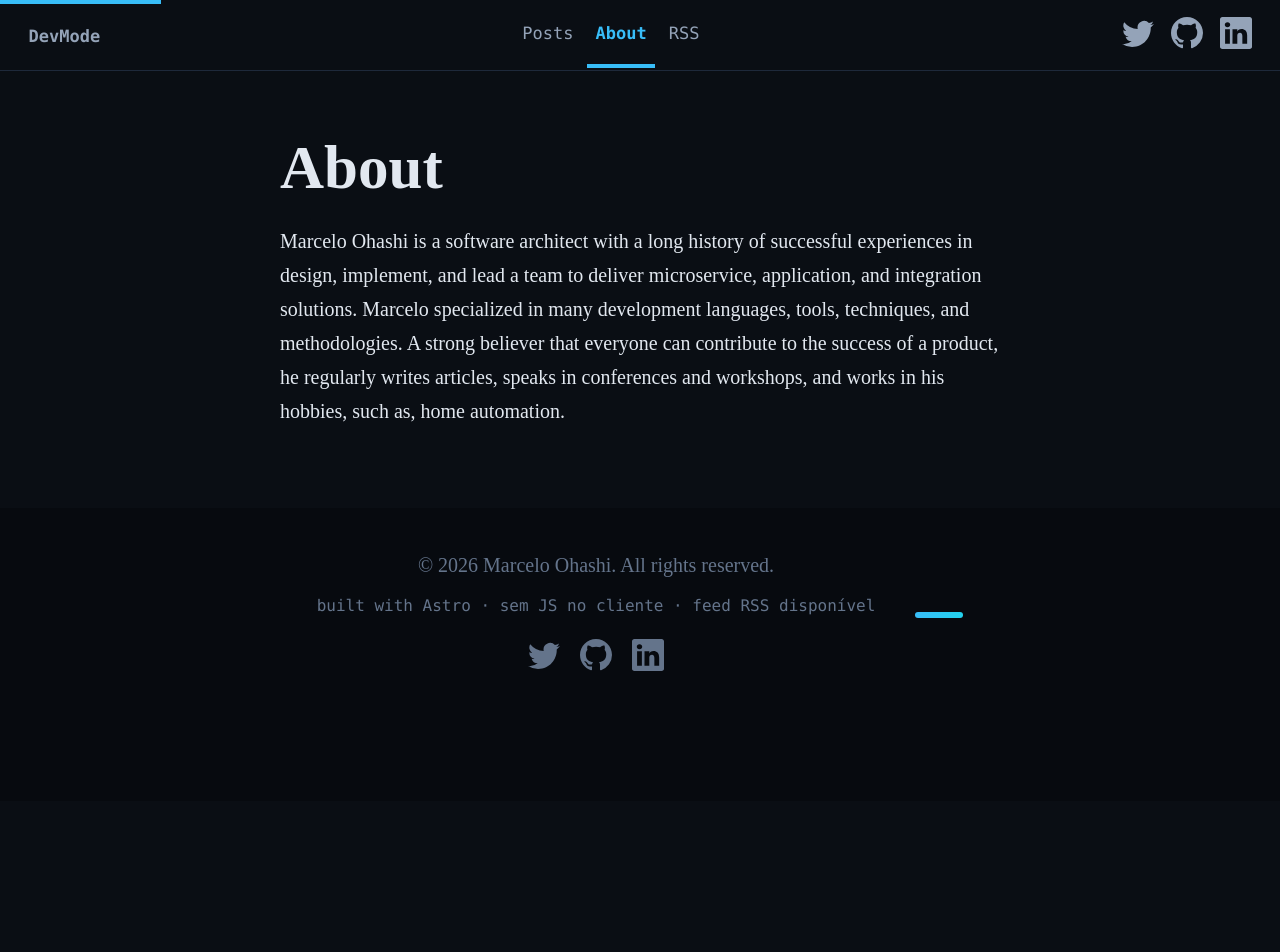
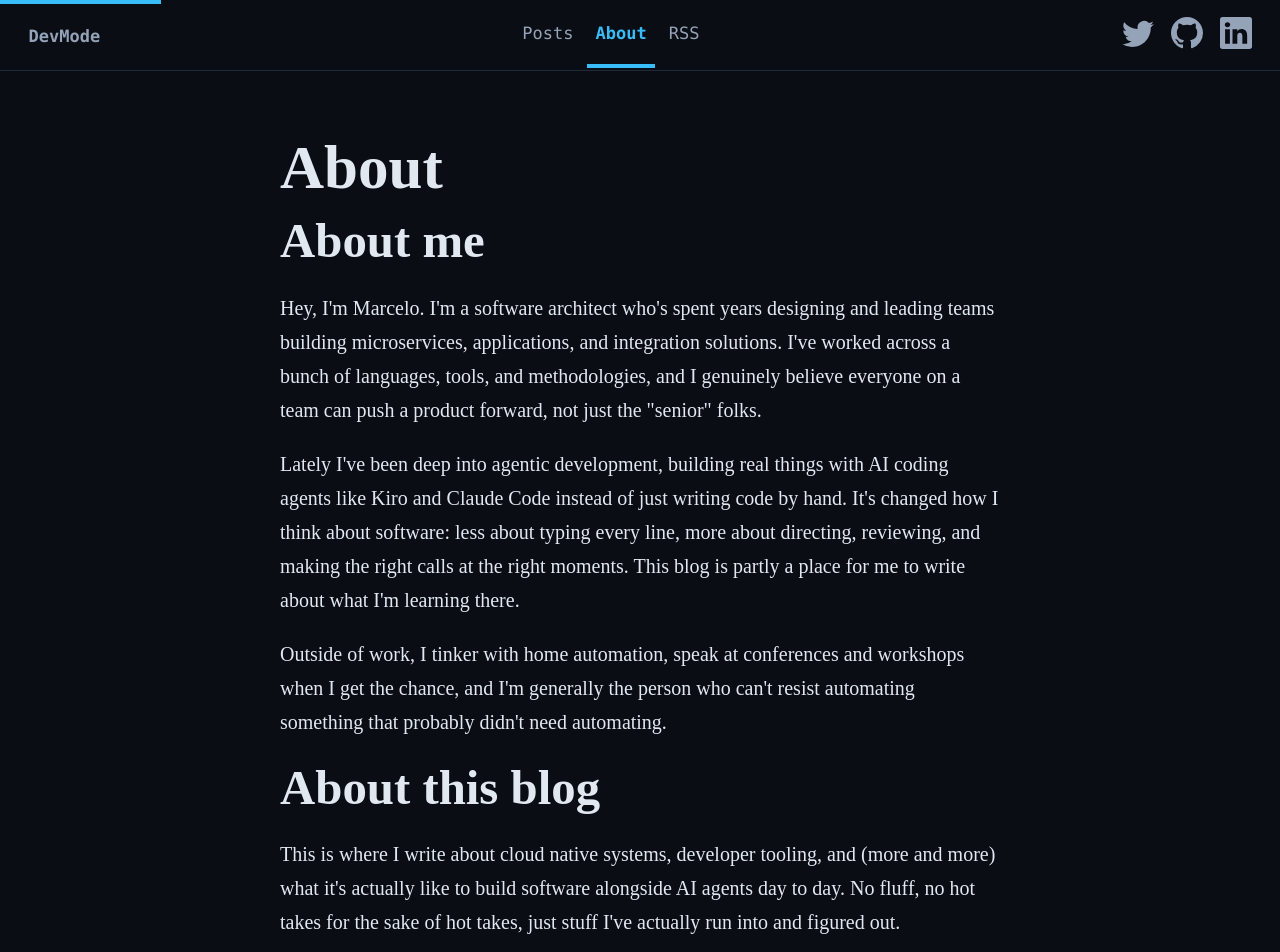
Before and after one commit to mgohashi/mgohashi.github.io, an Astro site: page /about in a window 1280 px wide. Shown: the top 952 px of the page. Before the commit the page ends 801 px from the top, so only its background shows below. Built offline with nearby package versions, Linux system fonts and the light colour scheme; Astro itself is replaced by a stand-in of ours.

Commit message:
feat(content): Rewrite About page with a personal tone
Split About into two sections: "About me" (informal bio, now
mentioning agentic development work with Kiro and Claude Code) and
"About this blog" (what the blog covers). Update the home page's
about teaser copy to match the new focus instead of the old generic
microservices-only blurb.

```diff
--- a/src/pages/about.astro
+++ b/src/pages/about.astro
@@ -17,14 +17,36 @@ const description = 'About Marcelo Ohashi, software architect and author of DevM
 		<Header />
 		<main id="main-content">
 			<h1>{title}</h1>
-			<p>
-				Marcelo Ohashi is a software architect with a long history of successful experiences in
-				design, implement, and lead a team to deliver microservice, application, and integration
-				solutions. Marcelo specialized in many development languages, tools, techniques, and
-				methodologies. A strong believer that everyone can contribute to the success of a
-				product, he regularly writes articles, speaks in conferences and workshops, and works in
-				his hobbies, such as, home automation.
-			</p>
+			<section>
+				<h2>About me</h2>
+				<p>
+					Hey, I'm Marcelo. I'm a software architect who's spent years designing and leading
+					teams building microservices, applications, and integration solutions. I've worked
+					across a bunch of languages, tools, and methodologies, and I genuinely believe everyone
+					on a team can push a product forward, not just the "senior" folks.
+				</p>
+				<p>
+					Lately I've been deep into agentic development, building real things with AI coding
+					agents like Kiro and Claude Code instead of just writing code by hand. It's changed how
+					I think about software: less about typing every line, more about directing, reviewing,
+					and making the right calls at the right moments. This blog is partly a place for me to
+					write about what I'm learning there.
+				</p>
+				<p>
+					Outside of work, I tinker with home automation, speak at conferences and workshops when
+					I get the chance, and I'm generally the person who can't resist automating something
+					that probably didn't need automating.
+				</p>
+			</section>
+			<section>
+				<h2>About this blog</h2>
+				<p>
+					This is where I write about cloud native systems, developer tooling, and (more and
+					more) what it's actually like to build software alongside AI agents day to day. No
+					fluff, no hot takes for the sake of hot takes, just stuff I've actually run into and
+					figured out.
+				</p>
+			</section>
 		</main>
 		<Footer />
 	</body>
--- a/src/pages/index.astro
+++ b/src/pages/index.astro
@@ -39,8 +39,9 @@ const [featured, ...rest] = posts;
 				<p class="label">// sobre</p>
 				<p class="about-text">
 					{SITE_AUTHOR} é arquiteto de software e escreve aqui sobre o que
-					aprende projetando microsserviços, integrações e sistemas em
-					produção, além de palestras e experimentos com automação.
+					aprende projetando microsserviços e sistemas em produção, e, mais
+					recentemente, sobre desenvolvimento agêntico com ferramentas como
+					Kiro e Claude Code.
 				</p>
 				<p class="about-cta">
 					<span class="bar" aria-hidden="true"></span>
```
